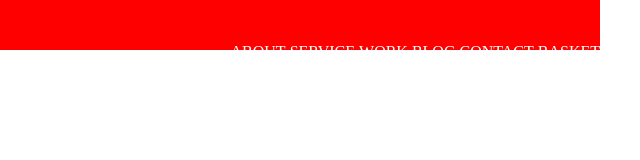
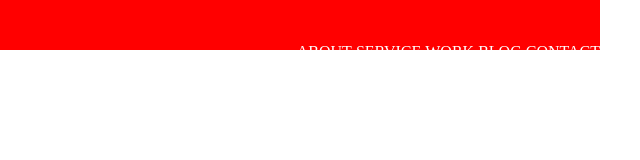
Before and after one commit to ValentinZC/MyProject, a plain HTML site: page index.html in a window 1280 px wide. Shown: the full height of the page, 640-1280 px from the left. Drawn offline with Linux system fonts and the light colour scheme.

Commit message:
Delete li number 3

```diff
--- a/index.html
+++ b/index.html
@@ -20,7 +20,6 @@
                         <li class="menu_item">WORK</li>
                         <li class="menu_item">BLOG</li>
                         <li class="menu_item">CONTACT</li>
-                        <li class="menu_icon">BASKET</li>
                     </ul>
                 </div>
             </div>
```
